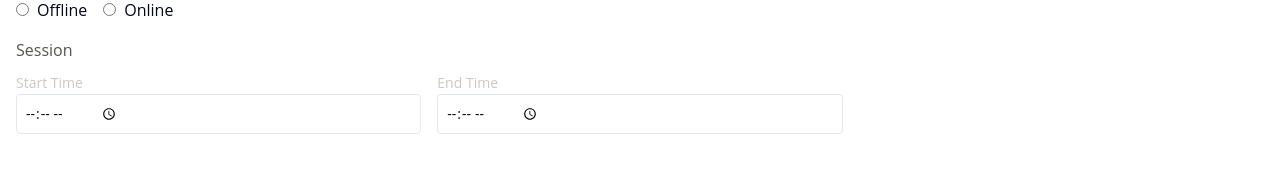
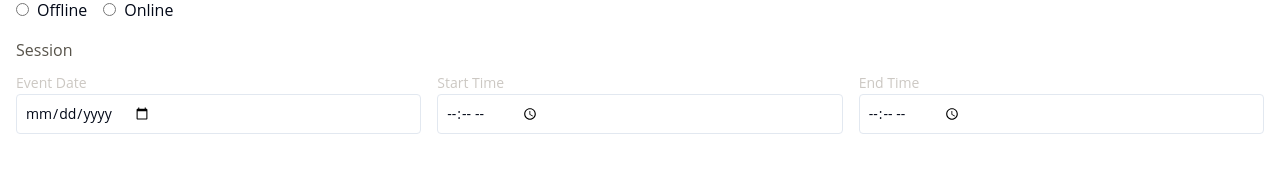
Before and after one commit to Luxtix/DTI-Frontend, a Next.js app: page /create-event in a window 1280 px wide. Shown: the part 471-649 px from the top of the page. Built offline with nearby package versions, Linux system fonts and the light colour scheme.

Commit message:
fix(jacob) add missing event date, fix import on profile

```diff
--- a/app/create-event/_components/index.tsx
+++ b/app/create-event/_components/index.tsx
@@ -113,6 +113,14 @@ function CreateEvent() {
         <div className="flex flex-col">
           <label className="text-md text-luxtix-8 mb-2">Session</label>
           <div className="grid grid-cols-2 gap-x-4 sm:grid-cols-3">
+            <div className="mb-4">
+              <label className="text-sm mb-2 text-luxtix-7">Event Date</label>
+              <Input
+                type="date"
+                placeholder="DD/MM/YYYY"
+                className="w-full p-2 border border-input rounded"
+              />
+            </div>
             <div className="mb-4">
               <label className="text-sm mb-2 text-luxtix-7">Start Time</label>
               <Input
--- a/app/profile/[profileId]/_components/ProfileUser/index.tsx
+++ b/app/profile/[profileId]/_components/ProfileUser/index.tsx
@@ -3,9 +3,9 @@
 import logo from "@/public/logo.svg";
 import profileItems from "@/utils/profileItems";
 import { FormField } from "@/components/ui";
+import ProfileSideMenu from "../ProfileSideMenu";
 import Image from "next/image";
 import { AiFillCamera } from "react-icons/ai";
-import ProfileSideMenu from "../ProfileSideMenu";
 import { useState } from "react";
 
 const profileReff = profileItems[1];
--- a/app/profile/[profileId]/page.tsx
+++ b/app/profile/[profileId]/page.tsx
@@ -1,5 +1,4 @@
 import Navbar from "@/components/Navbar";
-import ProfileOrganizer from "./_components/ProfileOrganizer";
 import ProfileUser from "./_components/ProfileUser";
 import Footer from "@/components/Footer";
 
```
Also changed, not shown: app/purchased-tickets/order-detail/_components/index.tsx (deleted), app/purchased-tickets/order-detail/page.tsx (deleted), components/Modal.tsx (added).
